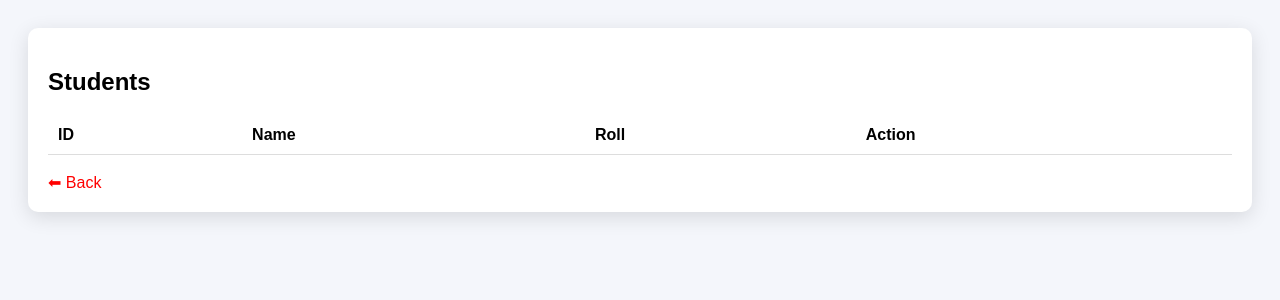
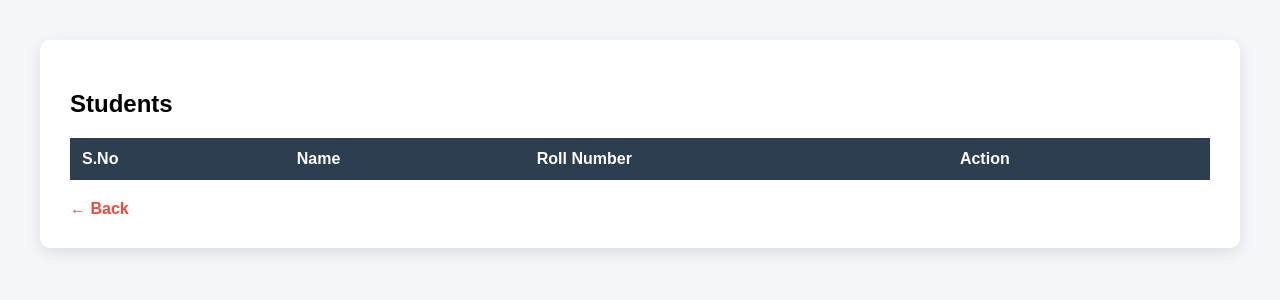
Before and after one commit to venkyvenkat5094-pixel/student_management_system1, a Flask app: page /view_students in a window 1280 px wide. Shown: the top 300 px of the page. Run offline with Flask 3, Linux system fonts and the light colour scheme; the visitor is signed in with stand-in values (Sample User, id 1); data that the repository does not hold is empty.

Commit message:
Update view_students.html

```diff
--- a/templates/view_students.html
+++ b/templates/view_students.html
@@ -2,35 +2,108 @@
 <html>
 <head>
     <title>View Students</title>
+
     <style>
-        body{font-family:Arial;background:#f4f6fb;padding:20px;}
-        .card{background:white;border-radius:10px;padding:20px;box-shadow:0 5px 20px rgba(0,0,0,0.12);}
-        table{width:100%;border-collapse:collapse;}
-        th,td{padding:10px;border-bottom:1px solid #ddd;text-align:left;}
-        a{text-decoration:none;color:red;}
+
+        body{
+            font-family: Arial, Helvetica, sans-serif;
+            background:#f5f6fa;
+            margin:0;
+            padding:40px;
+        }
+
+        .container{
+            background:white;
+            padding:30px;
+            border-radius:10px;
+            box-shadow:0 5px 15px rgba(0,0,0,0.1);
+        }
+
+        h2{
+            margin-bottom:20px;
+        }
+
+        table{
+            width:100%;
+            border-collapse:collapse;
+        }
+
+        th{
+            background:#2c3e50;
+            color:white;
+            padding:12px;
+            text-align:left;
+        }
+
+        td{
+            padding:10px;
+            border-bottom:1px solid #ddd;
+        }
+
+        tr:hover{
+            background:#f1f2f6;
+        }
+
+        .delete{
+            color:red;
+            text-decoration:none;
+            font-weight:bold;
+        }
+
+        .delete:hover{
+            text-decoration:underline;
+        }
+
+        .back{
+            margin-top:20px;
+            display:inline-block;
+            text-decoration:none;
+            color:#e74c3c;
+            font-weight:bold;
+        }
+
     </style>
+
 </head>
+
 <body>
-    <div class="card">
+
+<div class="container">
+
 <h2>Students</h2>
+
 <table>
+
 <tr>
-                <th>ID</th>
+<th>S.No</th>
 <th>Name</th>
-                <th>Roll</th>
+<th>Roll Number</th>
 <th>Action</th>
 </tr>
-            {% for s in students %}
+
+{% for student in students %}
+
 <tr>
-                <td>{{ s.id }}</td>
-                <td>{{ s.name }}</td>
-                <td>{{ s.roll_number }}</td>
-                <td><a href="/delete_student/{{ s.id }}" onclick="return confirm('Delete this student?')">Delete</a></td>
+
+<td>{{ loop.index }}</td>
+
+<td>{{ student.name }}</td>
+
+<td>{{ student.roll }}</td>
+
+<td>
+<a class="delete" href="/delete_student/{{ student.id }}">Delete</a>
+</td>
+
 </tr>
+
 {% endfor %}
+
 </table>
-        <br>
-        <a href="/admin/dashboard">⬅ Back</a>
+
+<a class="back" href="/admin_dashboard">← Back</a>
+
 </div>
+
 </body>
 </html>
```
Lines whose indentation alone changed are shown as unchanged.
